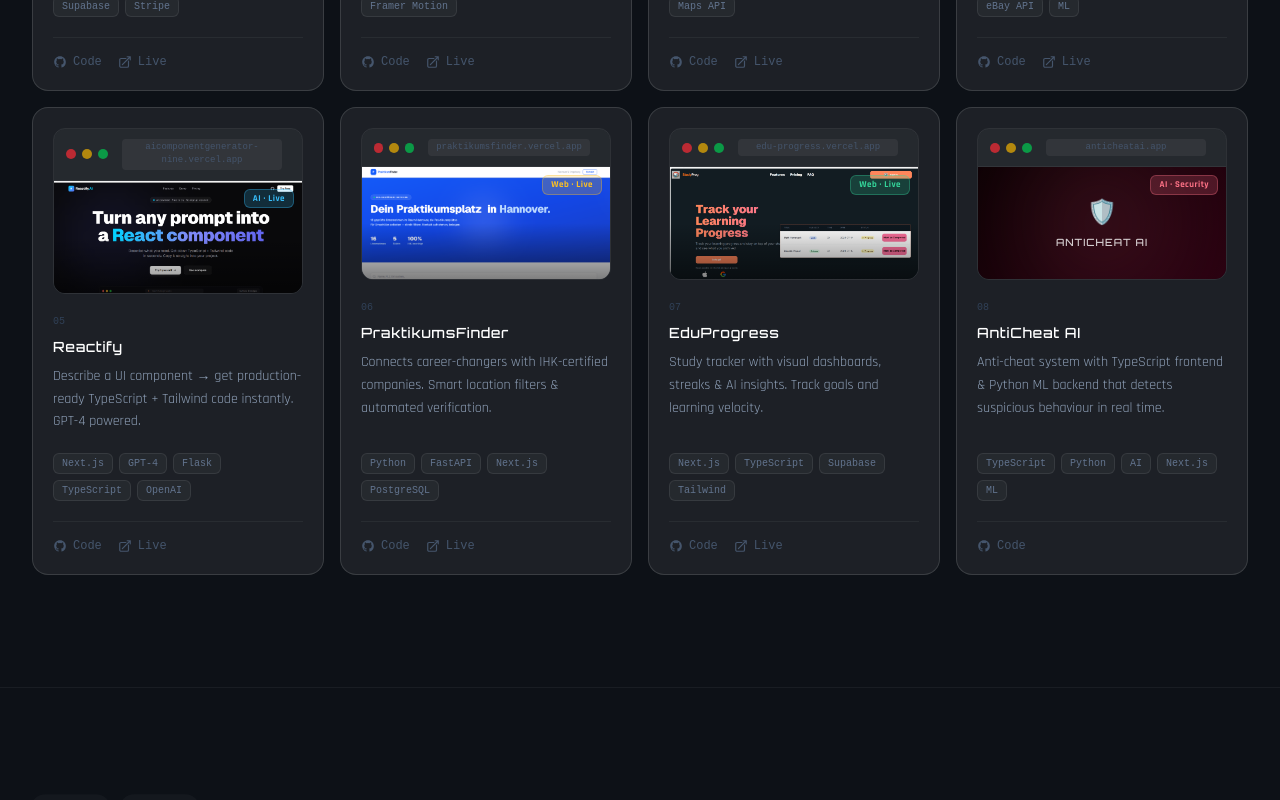
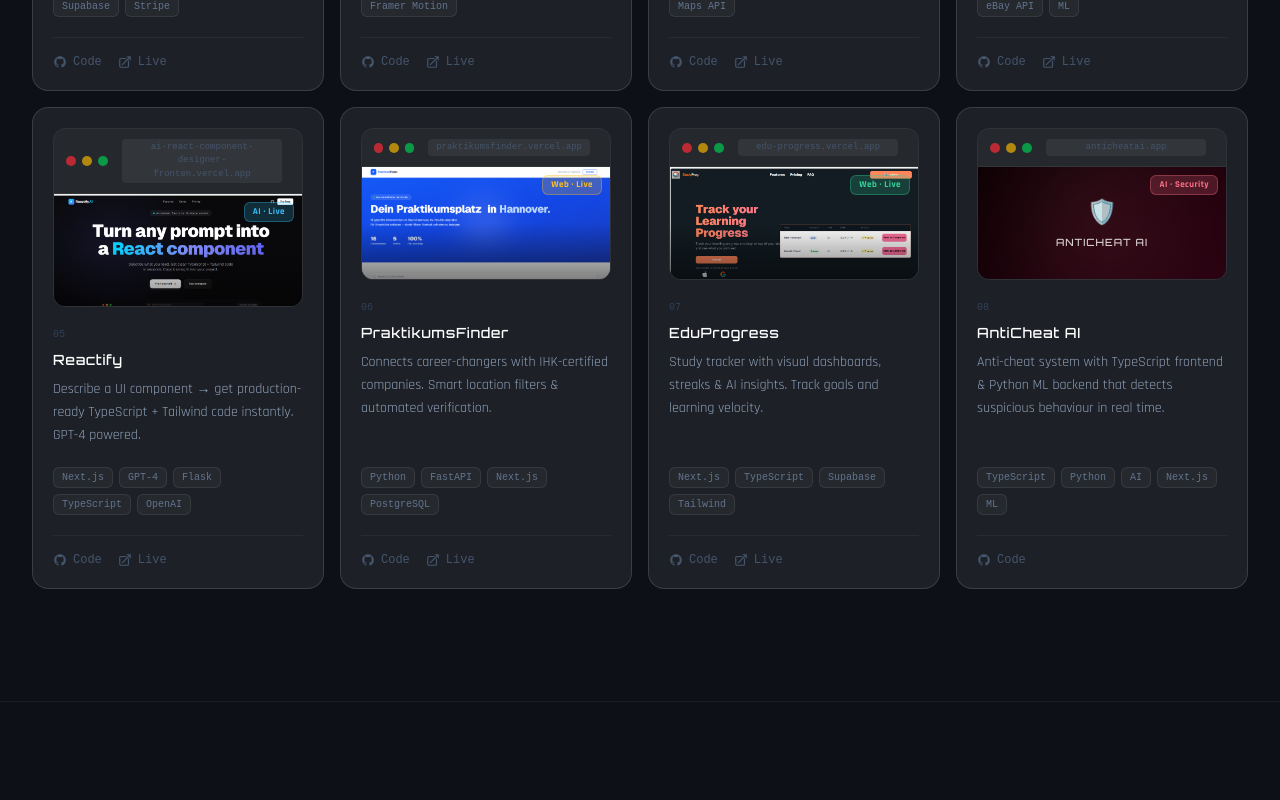
Before and after one commit to Giorgiod91/portfolio, a Next.js app: page / in a window 1280 px wide. Shown: the part 1460-2260 px from the top of the page. Built offline with nearby package versions, Linux system fonts and the light colour scheme.

Commit message:
added new liveurl for demo

```diff
--- a/src/app/page.tsx
+++ b/src/app/page.tsx
@@ -91,7 +91,7 @@ const PROJECTS = [
     category: "AI",
     github:
       "https://github.com/Giorgiod91/AI-React-Component-Designer-Frontend",
-    live: "https://aicomponentgenerator-nine.vercel.app/",
+    live: "https://ai-react-component-designer-fronten.vercel.app/",
     icon: "⚛️",
     screenshot: "/screenshots/reactify2.png",
     previewGradient:
```
